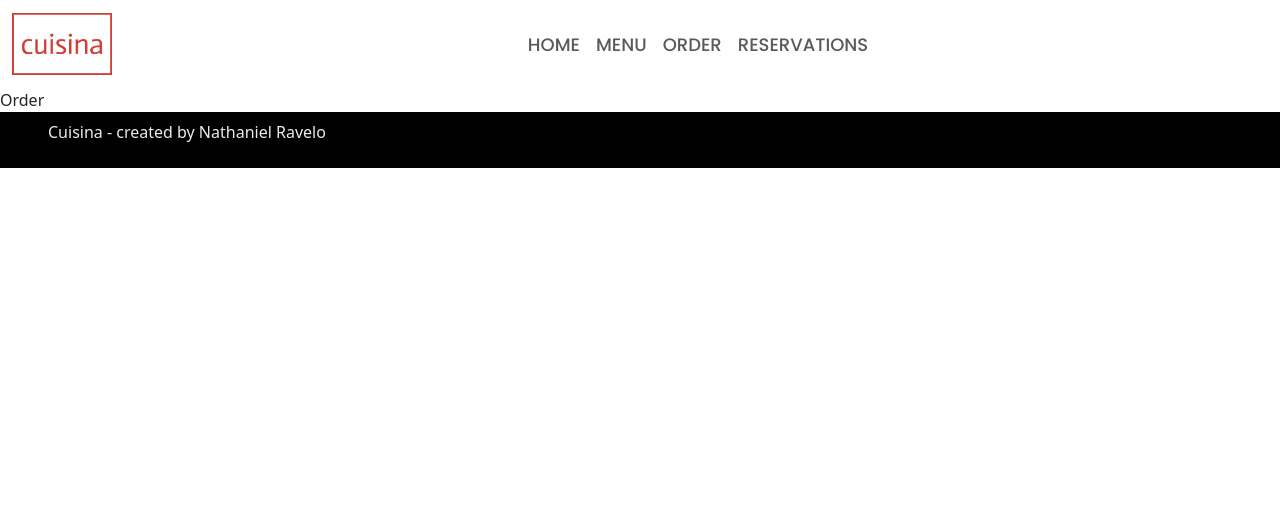
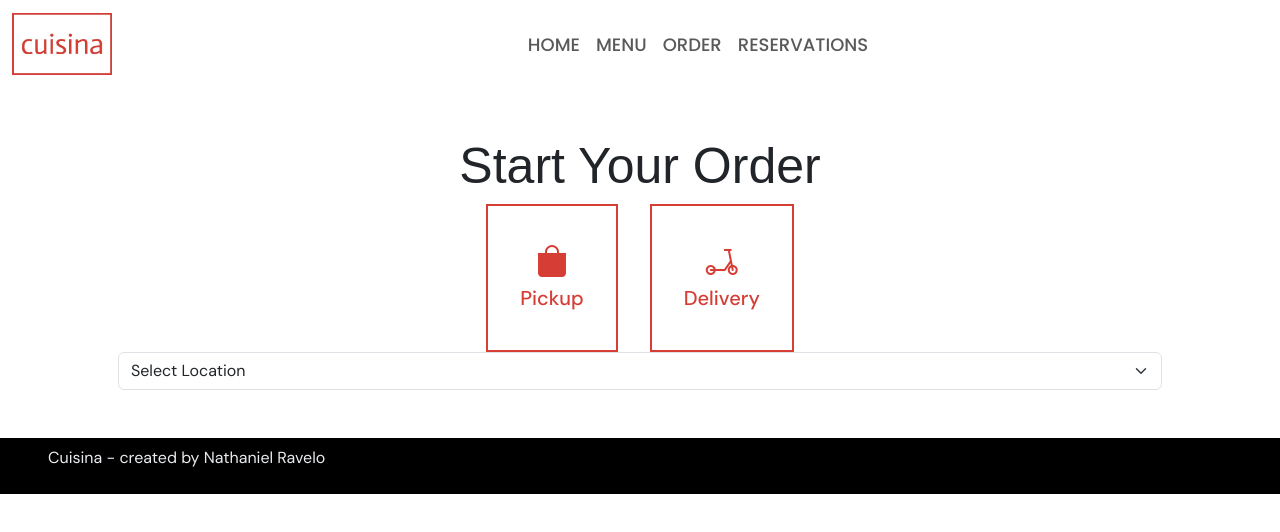
Before and after one commit to nmr15/nmr-cuisina, a React (Create React App) app: page /order in a window 1280 px wide. Shown: the top 532 px of the page. Built offline with nearby package versions, Linux system fonts and the light colour scheme; a web font is replaced by a local one.

Commit message:
started on orders page

```diff
--- a/public/index.html
+++ b/public/index.html
@@ -23,6 +23,9 @@
     -->
   <link rel="preconnect" href="https://fonts.googleapis.com">
   <link rel="preconnect" href="https://fonts.gstatic.com" crossorigin>
+  <link
+    href="https://fonts.googleapis.com/css2?family=DM+Sans:ital,opsz,wght@0,9..40,100..1000;1,9..40,100..1000&display=swap"
+    rel="stylesheet">
   <link
     href="https://fonts.googleapis.com/css2?family=Poppins:ital,wght@0,100;0,200;0,300;0,400;0,500;0,600;0,700;0,800;0,900;1,100;1,200;1,300;1,400;1,500;1,600;1,700;1,800;1,900&display=swap"
     rel="stylesheet">
--- a/src/App.css
+++ b/src/App.css
@@ -1,6 +1,7 @@
 body, html
 {
   height: 100%;
+  font-family: "DM Sans", sans-serif;
 }
 
 input:focus, select:focus
@@ -130,10 +131,10 @@ ul
   text-transform: uppercase;
 }
 
-.nav-link-active
+/* .nav-link-active
 {
   border-bottom: 1px solid #000;
-}
+} */
 
 
 /*------------------------------
@@ -203,6 +204,7 @@ ul
 {
   margin-bottom: 0.625rem;
   font-size: 18px;
+  font-weight: 700;
 }
 
 .menu-card-heading-2
@@ -222,8 +224,6 @@ ul
   background-color: #D63D35;
 }
 
-
-
 .menu-dropdown-list
 {
   overflow: hidden;
@@ -233,9 +233,35 @@ ul
 
 .menu-dropdown-list-active
 {
-  height: 100%;
+  height: 140px;
   overflow: auto;
   transition: height 0.3s ease;
+}
+
+/*------------------------------
+            Order
+---------------------------------*/
+
+.ordertype-card
+{
+  margin: 0 1rem;
+  padding: 2rem;
+  border: 2px solid var(--base-red);
+  cursor: pointer;
+  text-align: center;
+  color: var(--base-red);
+  transition: all 0.3s ease-in;
+}
+
+.ordertype-card:hover
+{
+  color: #fff;
+  background-color: var(--base-red);
+}
+
+.ordertype-card-icon
+{
+  font-style: 10rem;
 }
 
 /*------------------------------
--- a/src/Components/Menu.js
+++ b/src/Components/Menu.js
@@ -38,26 +38,8 @@ const Menu = () =>
           </div>
         </MediaQuery>
         <MediaQuery maxWidth={768}>
-          {/* <div class="accordion" id="accordion-menu">
-            <div class="accordion-item">
-              <h2 class="accordion-header">
-                <button class="accordion-button" type="button" data-bs-toggle="collapse" data-bs-target="#collapseOne" aria-expanded="true" aria-controls="collapseOne">
-                  Select
-                </button>
-              </h2>
-              <div id="collapseOne" class="accordion-collapse collapse show" data-bs-parent="#accordion-menu">
-                <div class="accordion-body">
-                  {filtered.map(category =>
-                    <ul>
-                      <li id={category} onClick={clickHandler}>{category}</li>
-                    </ul>
-                  )}
-                </div>
-              </div>
-            </div>
-          </div> */}
           <div className="menu-dropdown">
-            <h5 className="menu-dropdown-btn text-center" onClick={toggleDropdown}>Menu Select</h5>
+            <h5 className="menu-dropdown-btn text-center" onClick={toggleDropdown}>Menu Select <i class="bi bi-caret-down-fill"></i></h5>
             <ul className={dropDown ? "menu-dropdown-list-active" : "menu-dropdown-list"} >
               {filtered.map(category =>
                 <ul>
@@ -75,7 +57,7 @@ const Menu = () =>
           <div className="row menu g-3">
             {menuItems.map((menuItem) => (
               <div className="col-md-4" key={menuItem.key}>
-                <div className="menu-card hvr-shrink ptr">
+                <div className="menu-card ptr">
                   <img className="card-img-top" src={menuItem.image} alt="" />
                   <div className="menu-card-body">
                     <h5 className="menu-card-heading-2">{menuItem.name}</h5>
--- a/src/Components/Order.js
+++ b/src/Components/Order.js
@@ -1,8 +1,42 @@
-import React from 'react'
+import { useState, useEffect } from 'react';
 
-const Order = () => {
+const StartOrder = () =>
+{
+
   return (
-    <div>Order</div>
+    <>
+      <div className="container p-5">
+        <h1 className="heading text-center">Start Your Order</h1>
+        <div className="ordertype d-flex justify-content-center">
+          <div className="ordertype-card" tabIndex="1">
+            <i class="bi bi-bag-fill" style={{fontSize: "2rem"}}></i>
+            <h5>Pickup</h5>
+          </div>
+          <div className="ordertype-card" tabIndex="2">
+            <i class="bi bi-scooter" style={{ fontSize: "2rem" }}></i>
+            <h5>Delivery</h5>
+          </div>
+        </div>
+        <div className="orderlocation">
+          <select name="location" className="form-select reserve-form">
+            <option>Select Location</option>
+            <option value="Pomona">Pomona</option>
+            <option value="Chino">Chino</option>
+            <option value="Glendora">Glendora</option>
+            <option value="Rancho Cucamonga">Rancho Cucamonga</option>
+          </select>
+        </div>
+      </div>
+    </>
+  )
+}
+
+const Order = () =>
+{
+  return (
+    <>
+      <StartOrder />
+    </>
   )
 }
 
```
